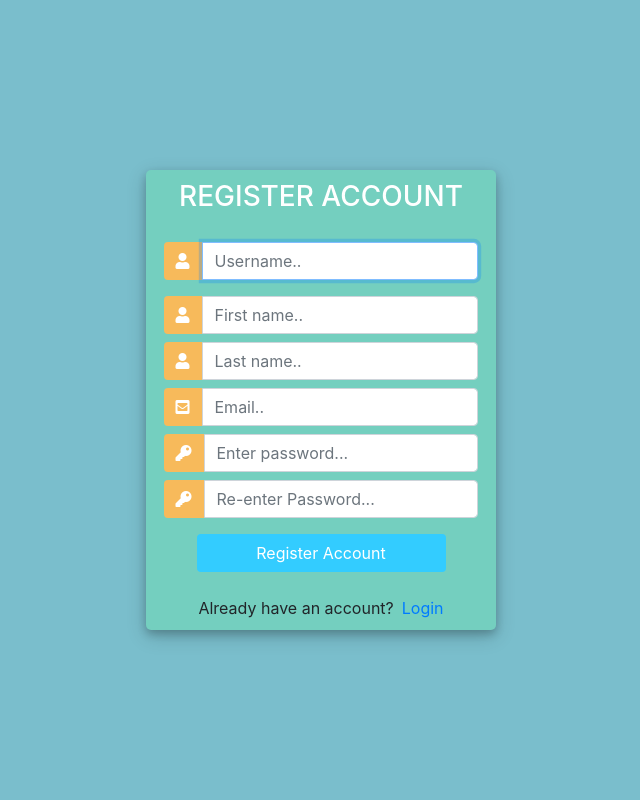
After one commit to visualsoul/crm, a Django app: page /register/ in a window 1280 px wide. The commit adds this page. Shown: the whole page, without its empty margins (319-959 px from the left). Run offline with Django 3.2, Linux system fonts and the light colour scheme; some libraries are stand-ins or nearby versions.

Commit message:
Created / updated Register / Login / User Auth

```diff
--- a/accounts/forms.py
+++ b/accounts/forms.py
@@ -1,4 +1,7 @@
 from django.forms import ModelForm
+from django.contrib.auth.forms import UserCreationForm
+from django.contrib.auth.models import User
+from django import forms
 from .models import Order, Customer, Product
 
 
@@ -6,3 +9,9 @@ class OrderForm(ModelForm):
     class Meta:
         model = Order
         fields = '__all__'
+
+
+class CreateUserForm(UserCreationForm):
+    class Meta:
+        model = User
+        fields = ['username', 'first_name', 'last_name', 'email', 'password1', 'password2']
--- /dev/null
+++ b/accounts/templates/accounts/register.html
@@ -0,0 +1,154 @@
+<!DOCTYPE html>
+<html>
+
+<head>
+	<title>Register</title>
+	<link rel="stylesheet" href="https://stackpath.bootstrapcdn.com/bootstrap/4.1.3/css/bootstrap.min.css" integrity="sha384-MCw98/SFnGE8fJT3GXwEOngsV7Zt27NXFoaoApmYm81iuXoPkFOJwJ8ERdknLPMO" crossorigin="anonymous">
+	<script src="https://ajax.googleapis.com/ajax/libs/jquery/3.3.1/jquery.min.js"></script>
+	<link rel="stylesheet" href="https://use.fontawesome.com/releases/v5.6.1/css/all.css" integrity="sha384-gfdkjb5BdAXd+lj+gudLWI+BXq4IuLW5IT+brZEZsLFm++aCMlF1V92rMkPaX4PP" crossorigin="anonymous">
+
+	<style>
+		body,
+		html {
+			margin: 0;
+			padding: 0;
+			height: 100%;
+			background: #7abecc !important;
+		}
+		.user_card {
+			width: 350px;
+			margin-top: auto;
+			margin-bottom: auto;
+			background: #74cfbf;
+			position: relative;
+			display: flex;
+			justify-content: center;
+			flex-direction: column;
+			padding: 10px;
+			box-shadow: 0 4px 8px 0 rgba(0, 0, 0, 0.2), 0 6px 20px 0 rgba(0, 0, 0, 0.19);
+			-webkit-box-shadow: 0 4px 8px 0 rgba(0, 0, 0, 0.2), 0 6px 20px 0 rgba(0, 0, 0, 0.19);
+			-moz-box-shadow: 0 4px 8px 0 rgba(0, 0, 0, 0.2), 0 6px 20px 0 rgba(0, 0, 0, 0.19);
+			border-radius: 5px;
+
+		}
+
+		.form_container {
+			margin-top: 20px;
+		}
+
+		#form-title{
+			color: #fff;
+		}
+		.login_btn {
+			width: 100%;
+			background: #33ccff !important;
+			color: white !important;
+		}
+		.login_btn:focus {
+			box-shadow: none !important;
+			outline: 0px !important;
+		}
+		.login_container {
+			padding: 0 2rem;
+		}
+		.input-group-text {
+			background: #f7ba5b !important;
+			color: white !important;
+			border: 0 !important;
+			border-radius: 0.25rem 0 0 0.25rem !important;
+		}
+		.input_user,
+		.input_pass:focus {
+			box-shadow: none !important;
+			outline: 0px !important;
+		}
+
+	</style>
+
+</head>
+<body>
+	<div class="container h-100">
+		<div class="d-flex justify-content-center h-100">
+			<div class="user_card">
+				<div class="d-flex justify-content-center">
+					<h3 id="form-title">REGISTER ACCOUNT</h3>
+				</div>
+				<div class="d-flex justify-content-center form_container">
+
+					<form method="POST" action="">
+                            {% csrf_token %}
+						<div class="input-group mb-3">
+							<div class="input-group-append">
+								<span class="input-group-text"><i class="fas fa-user"></i></span>
+							</div>
+							{{ form.username }}
+
+						</div>
+                        <div class="input-group mb-2">
+							<div class="input-group-append">
+								<span class="input-group-text"><i class="fas fa-user"></i></span>
+							</div>
+							{{ form.first_name }}
+						</div>
+                         <div class="input-group mb-2">
+							<div class="input-group-append">
+								<span class="input-group-text"><i class="fas fa-user"></i></span>
+							</div>
+							{{ form.last_name }}
+						</div>
+						<div class="input-group mb-2">
+							<div class="input-group-append">
+								<span class="input-group-text"><i class="fas fa-envelope-square"></i></span>
+							</div>
+							{{ form.email }}
+						</div>
+						<div class="input-group mb-2">
+							<div class="input-group-append">
+								<span class="input-group-text"><i class="fas fa-key"></i></span>
+							</div>
+							{{ form.password1 }}
+						</div>
+						<div class="input-group mb-2">
+							<div class="input-group-append">
+								<span class="input-group-text"><i class="fas fa-key"></i></span>
+							</div>
+							{{ form.password2 }}
+						</div>
+
+				   		<div class="d-flex justify-content-center mt-3 login_container">
+				 			<input class="btn login_btn" type="submit" value="Register Account">
+				   		</div>
+					</form>
+				</div>
+
+                {{ form.errors }}
+
+				<div class="mt-4">
+					<div class="d-flex justify-content-center links">
+						Already have an account? <a href="{% url 'login' %}" class="ml-2">Login</a>
+					</div>
+				</div>
+			</div>
+		</div>
+	</div>
+	<script>
+						/* Because i didnt set placeholder values in forms.py they will be set here using vanilla Javascript
+		//We start indexing at one because CSRF_token is considered and input field
+		 */
+
+		//Query All input fields
+		var form_fields = document.getElementsByTagName('input')
+		form_fields[1].placeholder='Username..';
+		form_fields[2].placeholder='First name..';
+		form_fields[3].placeholder='Last name..';
+		form_fields[4].placeholder='Email..';
+		form_fields[5].placeholder='Enter password...';
+		form_fields[6].placeholder='Re-enter Password...';
+
+
+		for (var field in form_fields){
+			form_fields[field].className += ' form-control'
+		}
+	</script>
+</body>
+</html>
--- a/accounts/urls.py
+++ b/accounts/urls.py
@@ -8,5 +8,8 @@ urlpatterns = [
     path('products/', views.products, name='products'),
     path('create_order/', views.create_order, name='create_order'),
     path('update_order/<str:order_id>', views.update_order, name='update_order'),
-    path('delete_order/<str:order_id>', views.delete_order, name='delete_order')
+    path('delete_order/<str:order_id>', views.delete_order, name='delete_order'),
+    path('login/', views.login_page, name='login'),
+    path('register/', views.register_page, name='register'),
+    path('logout/', views.logout_user, name='logout')
 ]
--- a/accounts/views.py
+++ b/accounts/views.py
@@ -1,9 +1,49 @@
 from django.shortcuts import render, reverse
 from django.http import HttpResponse, HttpResponseRedirect
+from django.contrib import messages
+from django.contrib.auth import authenticate, login, logout
+from django.contrib.auth.decorators import login_required
 from .models import *
-from .forms import OrderForm
+from .forms import OrderForm, CreateUserForm
+
+
 
 # Create your views here.
+def login_page(request):
+    if request.user.is_authenticated:
+        return HttpResponseRedirect(reverse('home'))
+    if request.POST:
+        username = request.POST.get('username')
+        password = request.POST.get('password')
+        user = authenticate(request, username=username, password=password)
+        if user:
+            login(request, user)
+            return HttpResponseRedirect(reverse('home'))
+        else:
+            messages.info(request, 'Username or Password incorrect.')
+    return render(request, 'accounts/login.html')
+
+
+def register_page(request):
+    if request.user.is_authenticated:
+        return HttpResponseRedirect(reverse('home'))
+    form = CreateUserForm()
+    if request.POST:
+        form = CreateUserForm(request.POST)
+        if form.is_valid():
+            form.save()
+            messages.success(request, f'Account was created for {form.cleaned_data.get("username")}')
+            return HttpResponseRedirect(reverse('login'))
+    context = {'form': form}
+    return render(request, 'accounts/register.html', context)
+
+
+@login_required(login_url='login')
+def logout_user(request):
+    logout(request)
+    return HttpResponseRedirect(reverse('login'))
+
+@login_required(login_url='login')
 def home(request):
     last_5_orders = Order.objects.all().order_by('-date_created')[:5]
     customers = Customer.objects.all()
@@ -19,7 +59,7 @@ def home(request):
     }
     return render(request, 'accounts/dashboard.html', context)
 
-
+@login_required(login_url='login')
 def customer(request, customer_id):
     customer = Customer.objects.get(id=customer_id)
     orders = customer.order_set.all()
@@ -27,14 +67,14 @@ def customer(request, customer_id):
     context = {'customer': customer, 'orders': orders, 'total_orders': total_orders}
     return render(request, 'accounts/customer.html', context)
 
-
+@login_required(login_url='login')
 def products(request):
     products = Product.objects.all()
     return render(request, 'accounts/products.html', {
         'products': products
     })
 
-
+@login_required(login_url='login')
 def create_order(request):
     form = OrderForm()
     context = {'form': form}
@@ -45,7 +85,7 @@ def create_order(request):
             return HttpResponseRedirect(reverse('home'))
     return render(request, 'accounts/order_form.html', context)
 
-
+@login_required(login_url='login')
 def update_order(request, order_id):
     order = Order.objects.get(id=order_id)
     # To prefill form with order data use keyword instance
@@ -58,7 +98,7 @@ def update_order(request, order_id):
             return HttpResponseRedirect(reverse('home'))
     return render(request, 'accounts/order_form.html', context)
 
-
+@login_required(login_url='login')
 def delete_order(request, order_id):
     order = Order.objects.get(id=order_id)
     context = {'item': order}
```
Also changed, not shown: accounts/templates/accounts/login.html (added, +125 -0 lines), accounts/templates/accounts/navbar.html (+20 -0 lines), db.sqlite3.
